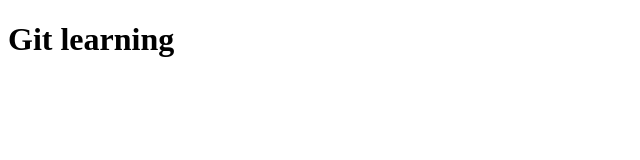
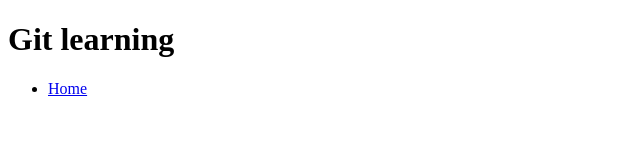
Before and after one commit to birjesh3pillar/git-learning, a plain HTML site: page index.html in a window 1280 px wide. Shown: the full height of the page, 0-640 px from the left. Drawn offline with Linux system fonts and the light colour scheme.

Commit message:
added home menu

```diff
--- a/index.html
+++ b/index.html
@@ -8,5 +8,12 @@
   </head>
   <body>
     <h1>Git learning</h1>
+    <ul>
+      <li>
+        <a href="home.html">
+          Home
+        </a>
+      </li>
+    </ul>
   </body>
 </html>
```
Also changed, not shown: home.html (+1 -1 lines).
